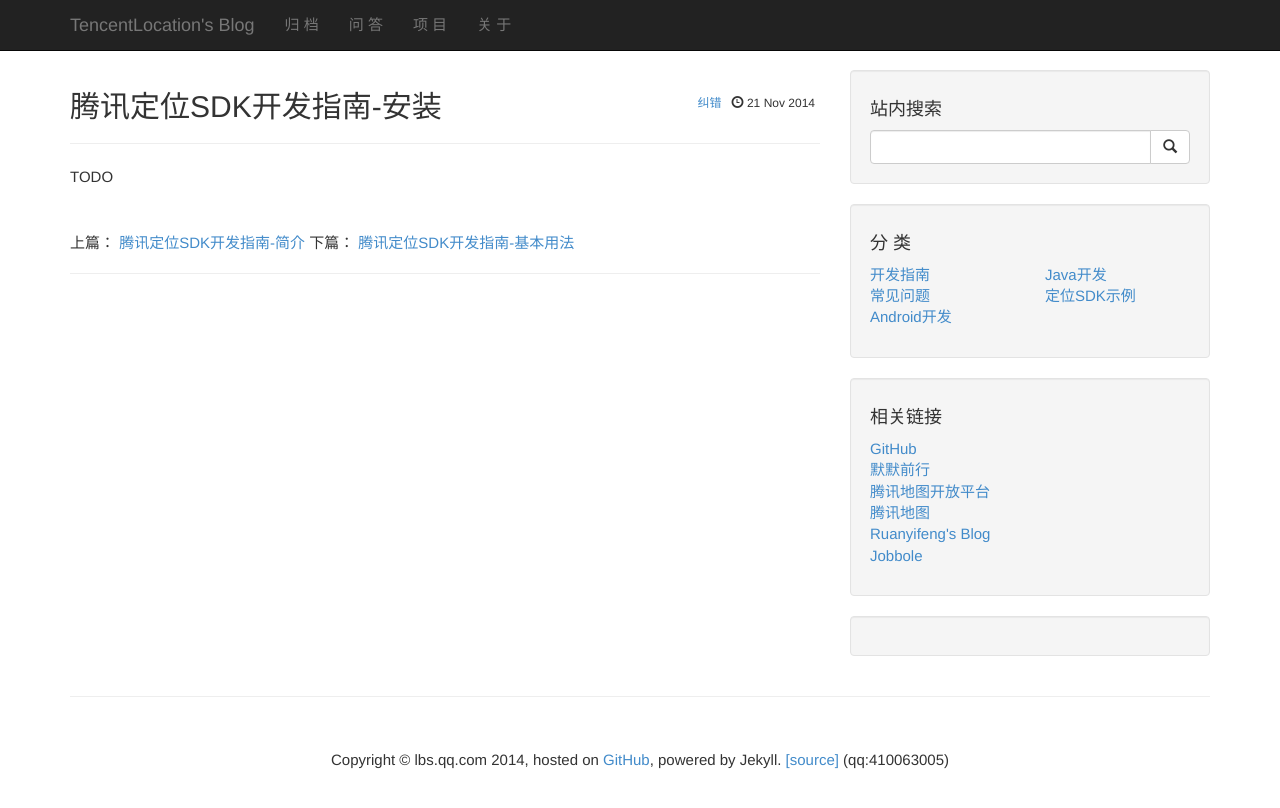
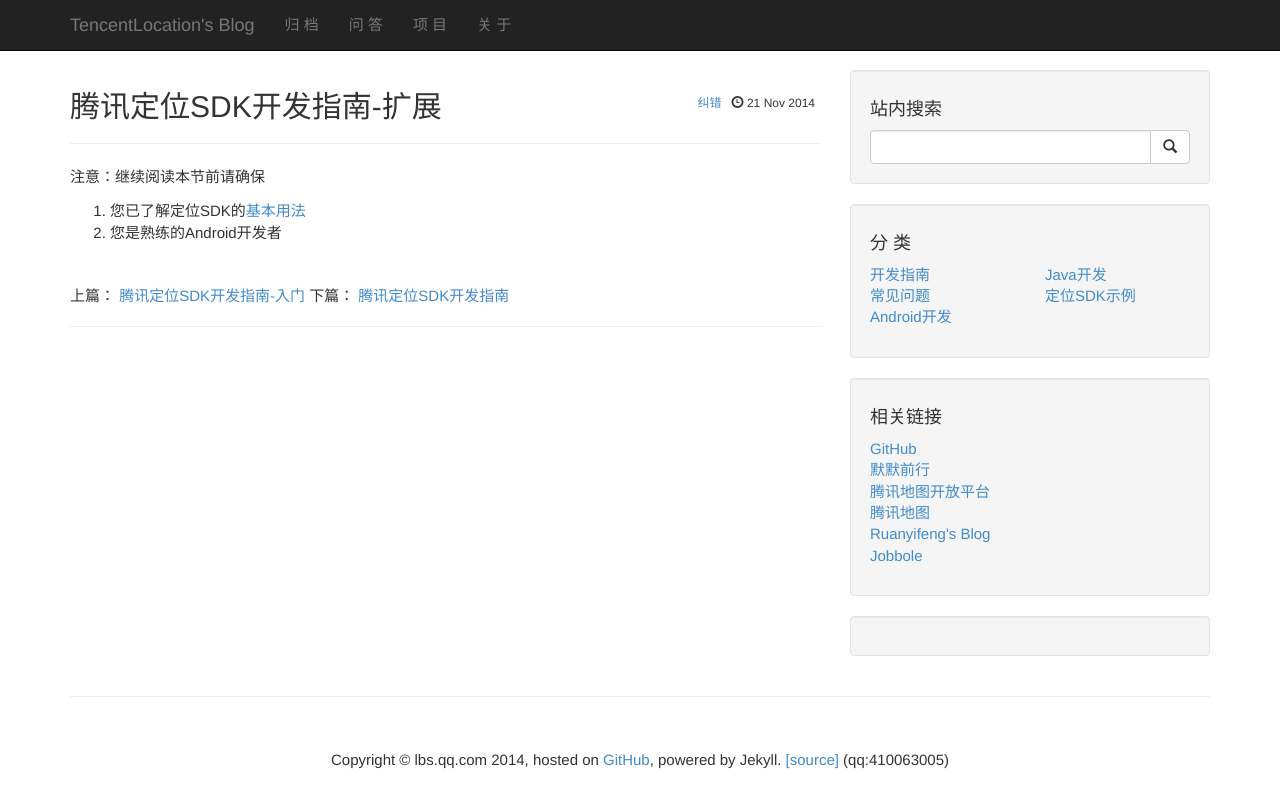
Before and after one commit to tencentlocation/tencentlocation.github.io, a Jekyll site: the page built from _posts/2014-11-21-tencent-location-sdk-tutorial-02.markdown, in a window 1280 px wide. Shown: the top 808 px of the page. Built offline with Jekyll 4.4.1, drawn with Linux system fonts in a browser that asks for light colours; Markdown is read by kramdown in place of the engine named in the settings; comment, search, counter and statistics services are not loaded.

Commit message:
mod: tutorial series

```diff
--- a/_posts/2014-11-21-tencent-location-sdk-tutorial-02.markdown
+++ b/_posts/2014-11-21-tencent-location-sdk-tutorial-02.markdown
@@ -1,8 +1,11 @@
 ---
 layout: post
 category: "tutorial"
-title:  "腾讯定位SDK开发指南-安装"
+title:  "腾讯定位SDK开发指南-扩展"
 tags: [定位SDK]
-summary: "腾讯定位SDK安装方法"
+summary: "腾讯定位SDK扩展用法"
 ---
-TODO
+注意：继续阅读本节前请确保
+
+1. 您已了解定位SDK的[基本用法](/tutorial/tencent-location-sdk-tutorial-01.html)
+2. 您是熟练的Android开发者
```
Also changed, not shown: _posts/2014-11-21-tencent-location-sdk-tutorial-01.markdown (+11 -3 lines), _posts/2014-11-21-tencent-location-sdk-tutorial-03.markdown (deleted, +0 -8 lines), _posts/2014-11-21-tencent-location-sdk-tutorial-04.markdown (deleted, +0 -8 lines), _posts/2014-11-21-tencent-location-sdk-tutorial-05.markdown (deleted, +0 -8 lines), _posts/2014-11-21-tencent-location-sdk-tutorial-06.markdown (deleted, +0 -8 lines), _posts/2014-11-21-tencent-location-sdk-tutorial.markdown (+2 -6 lines).
